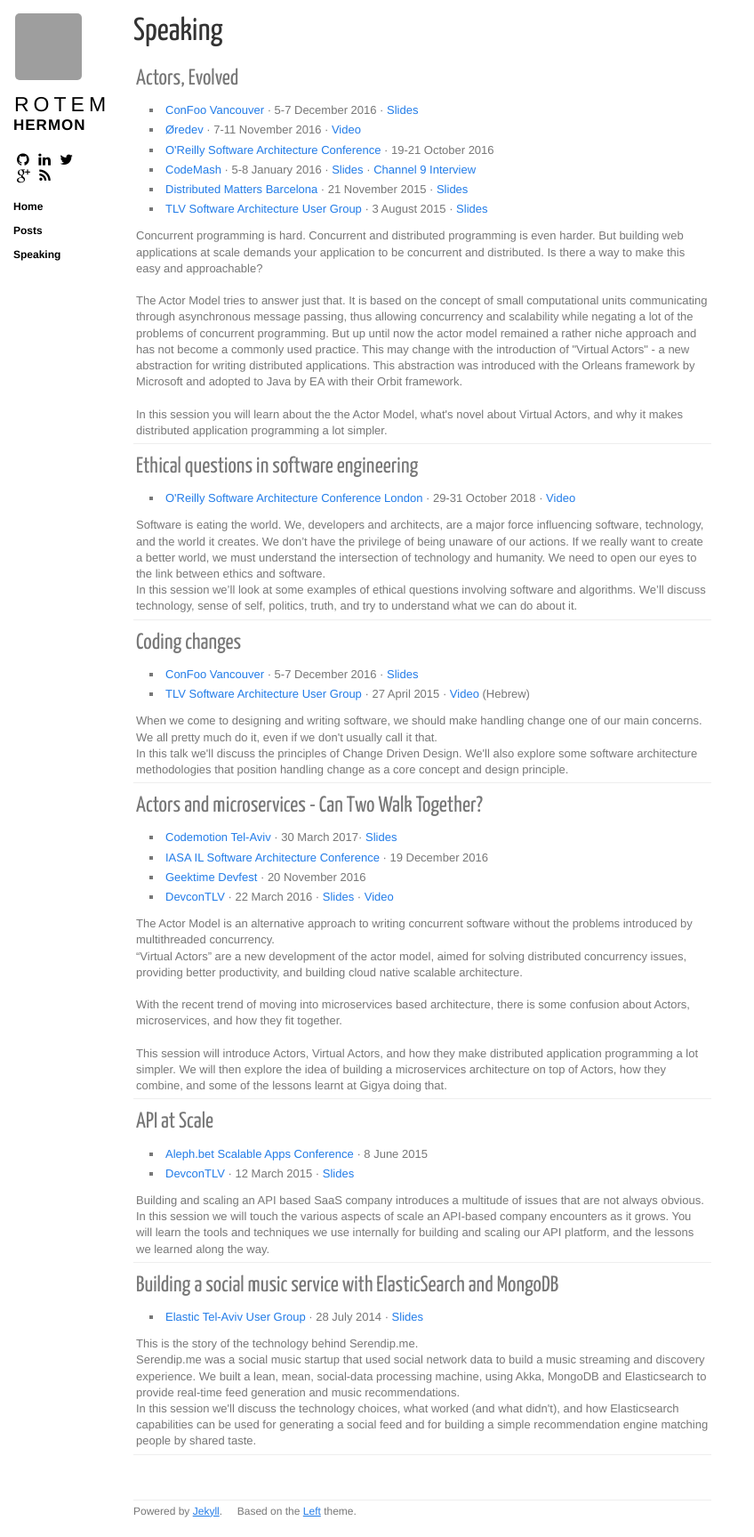
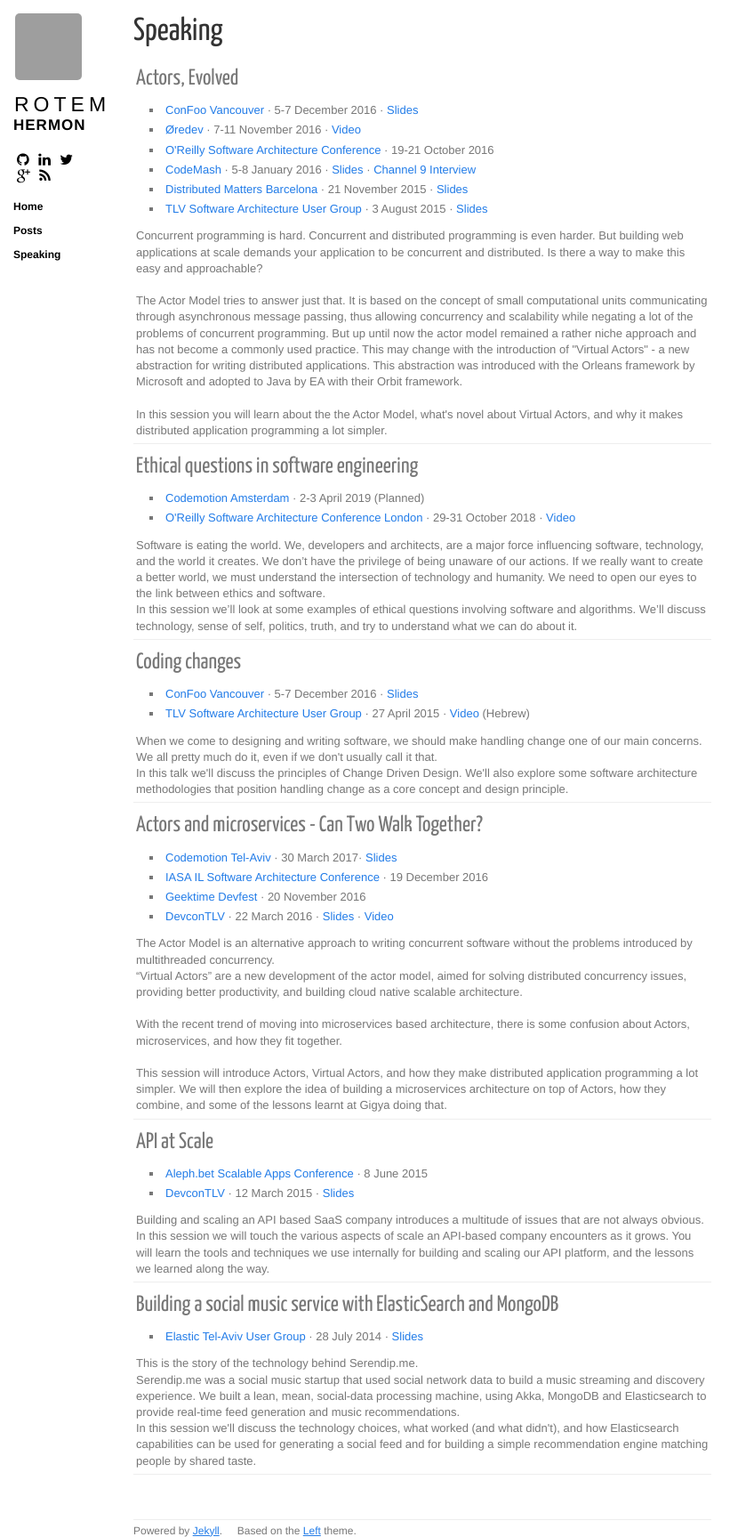
Before and after one commit to rore/rore.github.com, a Jekyll site: the page built from speaking.html, in a window 1280 px wide. Shown: the whole page at 89% size, without its empty margins (0-848 px from the left). Built offline with Jekyll 4.4.1, drawn with Linux system fonts in a browser that asks for light colours; nearby versions of some CDN libraries; before the commit the page ends 1705 px from its top, so only the background shows below that; grey boxes are pictures that could not be loaded.

Commit message:
Update speaking.html

```diff
--- a/speaking.html
+++ b/speaking.html
@@ -41,6 +41,9 @@ title: "Speaking"
         <li>
             <h3>Ethical questions in software engineering</h3>
             <ul class="sublist">
+                <li>
+                    <a href="https://events.codemotion.com/conferences/amsterdam/2019/" target="_blank">Codemotion Amsterdam</a> &middot; 2-3 April 2019 (Planned)
+                </li>
                 <li>
                     <a href="https://conferences.oreilly.com/software-architecture/sa-eu" target="_blank">O'Reilly Software Architecture Conference London</a> &middot; 29-31 October 2018 &middot; <a href="https://www.youtube.com/watch?v=p9GtBzWKq38" target="_blank">Video</a>
                 </li>
```
